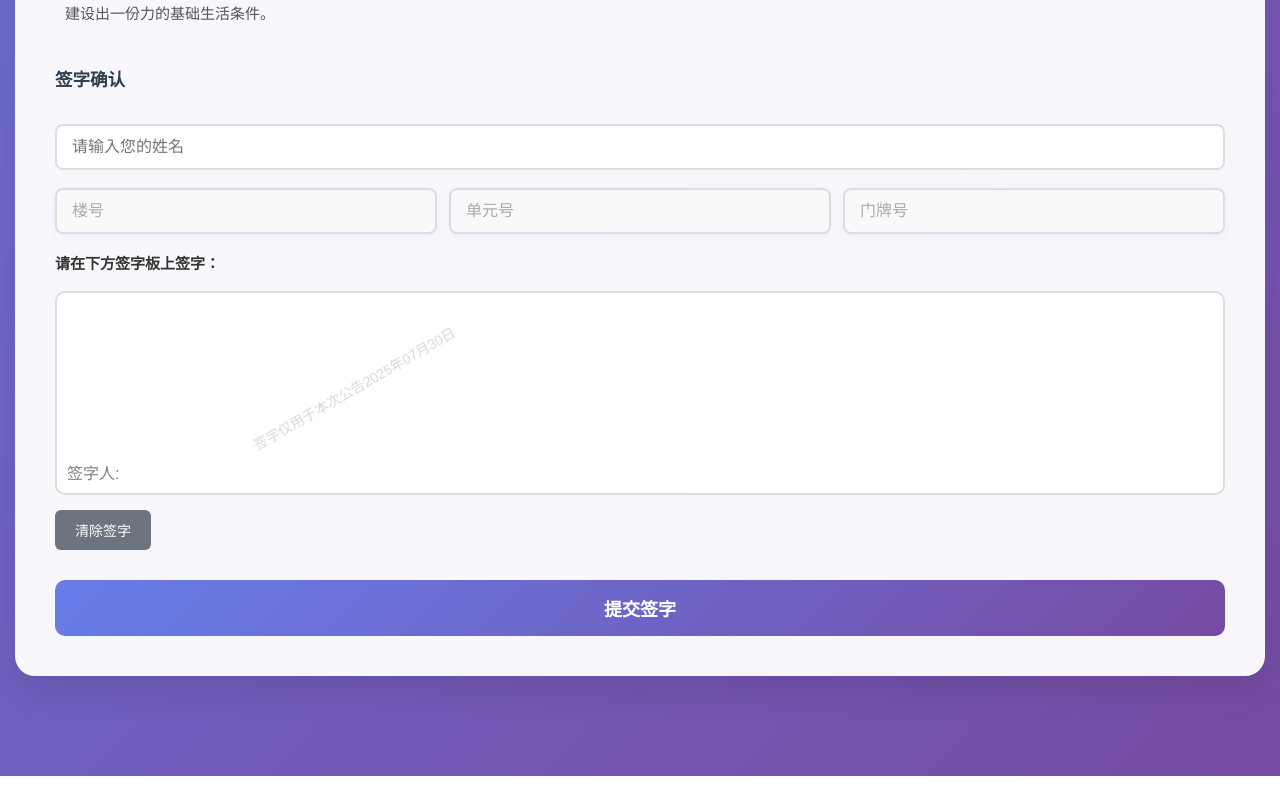
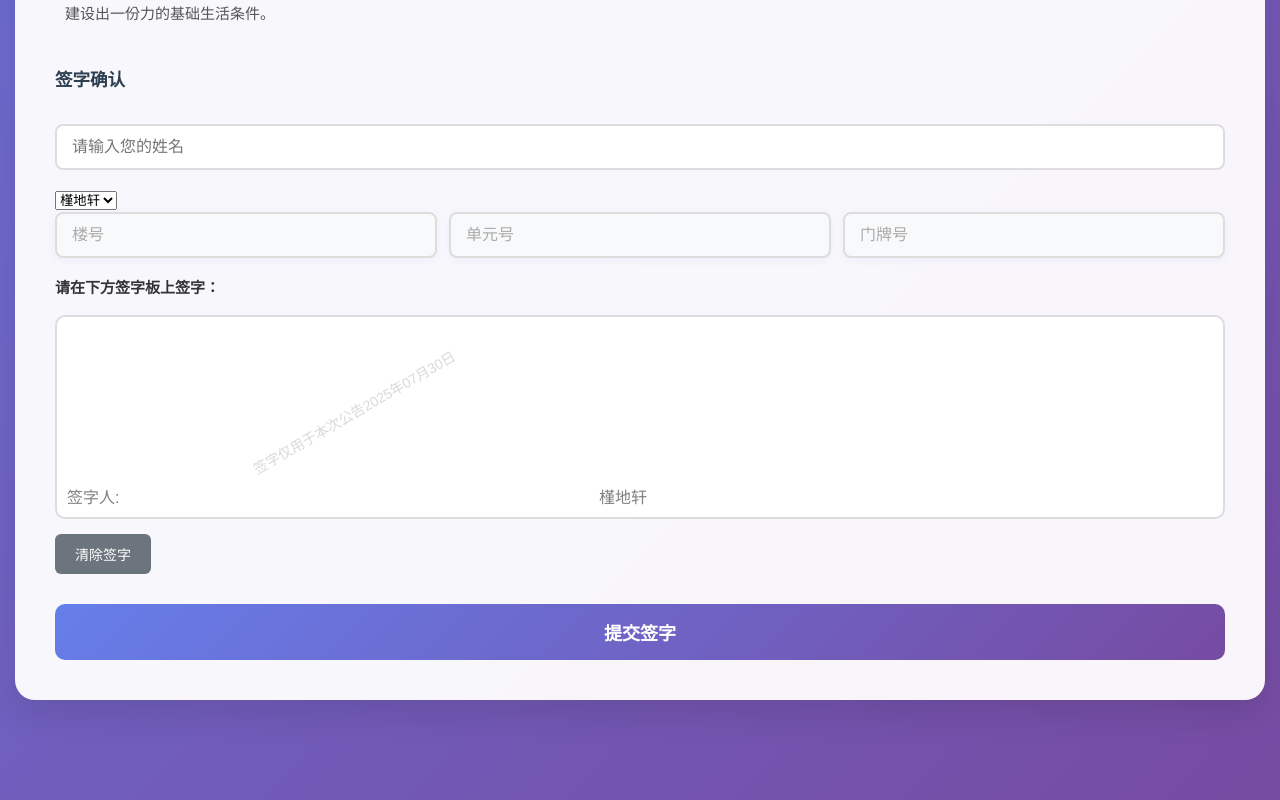
Before and after one commit to lang-CN/sing-vote, a Vue app: page / in a window 1280 px wide. Shown: the part 1303-2103 px from the top of the page. Before the commit the page ends 2079 px from the top, so only its background shows below. Built offline with nearby package versions, Linux system fonts and the light colour scheme; no server answers.

Commit message:
增加 小区名称

```diff
--- a/src/components/Announcement.vue
+++ b/src/components/Announcement.vue
@@ -9,6 +9,12 @@
         <form @submit.prevent="submitSignature" id="signatureForm">
           <div class="signature-container">
             <input v-model="signatureName" type="text" placeholder="请输入您的姓名" required>
+            <!-- 新增的下拉选项 -->
+            <select v-model="buildingName" class="building-select" required>
+              <option value="逸天轩">逸天轩</option>
+              <option value="槿地轩" selected>槿地轩</option>
+            </select>
+
             <div class="room-inputs">
               <input v-model="building" type="number" min="1" step="1" placeholder="楼号" required>
               <input v-model="unit" type="number" min="1" step="1" placeholder="单元号" required>
@@ -50,6 +56,7 @@ export default {
   data() {
     return {
       signatureName: '',
+      buildingName: '槿地轩',
       building: '',
       unit: '',
       door: '',
@@ -69,7 +76,7 @@ export default {
   },
   computed: {
     roomNumber() {
-      let parts = [];
+      let parts = [this.buildingName];
       if (String(this.building).trim()) parts.push(`${this.building}号楼`)
       if (String(this.unit).trim()) parts.push(`${this.unit}单元`)
       if (String(this.door).trim()) parts.push(`${this.door}号门`)
```
